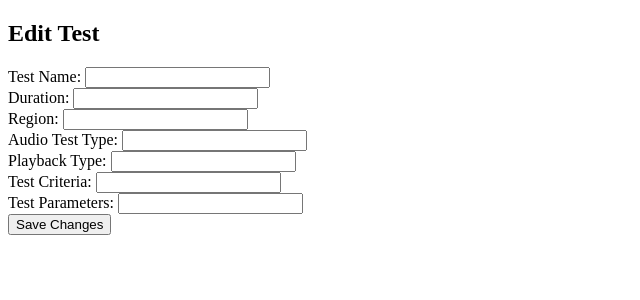
After one commit to CatrinaProject/sea-assignment, a Flask app: template templates/edit-tests.html in a window 1280 px wide. The commit adds this page. Shown: the top 300 px of the page, without its empty margins (0-640 px from the left). Run offline with Flask 3, Linux system fonts and the light colour scheme; the template is opened without the code that fills it, so the values that code supplies are empty.

Commit message:
Add edit/delete logic for both databases tests and televisions

```diff
--- a/app.py
+++ b/app.py
@@ -1,5 +1,5 @@
 import sqlite3
-from flask import Flask, redirect, render_template, request, session, flash
+from flask import Flask, redirect, render_template, request, session
 
 
 def register_user_to_db(username, password):
@@ -103,7 +103,6 @@ def is_admin():
 @app.route('/admin/dashboard', methods=["GET", "POST"])
 def admin_dashboard():
     if not is_admin():
-        flash('You are not authorized to access the admin dashboard.', 'error')
         return redirect('/home')
 
     if request.method == 'POST':
@@ -119,10 +118,8 @@ def admin_dashboard():
 
             con.commit()
             con.close()
-
-            flash('Selected user(s) approved as admin successfully.', 'success')
         else:
-            flash('No users selected for approval.', 'warning')
+            print('No users selected for approval.')
 
     con = sqlite3.connect('sea-assignment/database.db')
     cur = con.cursor()
@@ -138,12 +135,92 @@ def admin_dashboard():
 
 
 @app.route('/admin/televisions/edit', methods=['GET'])
-def edit_televisions():
-    pass
+def edit_television():
+    tv_id = request.args.get('tv_id')
+    conn = sqlite3.connect('sea-assignment/database.db')
+    cur = conn.cursor()
+    cur.execute("SELECT * FROM Televisions WHERE tv_id = ?", (tv_id,))
+    tv_record = cur.fetchone()
+    conn.close()
+    return render_template('edit-televisions.html', tv_id=tv_id, brand=tv_record[1], audio=tv_record[2], resolution=tv_record[3], refresh_rate=tv_record[4], screen_size=tv_record[5])
+
+@app.route('/admin/televisions/edit/submit', methods=['POST'])
+def update_television_record():
+    if request.method == 'POST':
+        tv_id = request.form['tv_id']
+        brand = request.form['brand']
+        audio = request.form['audio']
+        resolution = request.form['resolution']
+        refresh_rate = request.form['refresh_rate']
+        screen_size = request.form['screen_size']
+
+        # Update the television record
+        conn = sqlite3.connect('sea-assignment/database.db')
+        cur = conn.cursor()
+        cur.execute('''
+            UPDATE Televisions
+            SET brand=?, audio=?, resolution=?, refresh_rate=?, screen_size=?
+            WHERE tv_id=?
+        ''', (brand, audio, resolution, refresh_rate, screen_size, tv_id))
+        conn.commit()
+        conn.close()
+
+        return redirect('/televisions')  # Redirect to the page displaying television records
+
+@app.route('/admin/televisions/delete', methods=['GET'])
+def delete_television():
+    tv_id = request.args.get('tv_id')
+    conn = sqlite3.connect('sea-assignment/database.db')
+    cur = conn.cursor()
+    cur.execute("DELETE FROM Televisions WHERE tv_id = ?", (tv_id,))
+    conn.commit()
+    conn.close()
+    return redirect('/televisions')
 
 @app.route('/admin/tests/edit', methods=['GET'])
 def edit_tests():
-    pass
+    test_id = request.args.get('test_id')
+    conn = sqlite3.connect('sea-assignment/database.db')
+    cur = conn.cursor()
+    cur.execute("SELECT * FROM Tests WHERE test_id = ?", (test_id,))
+    test_record = cur.fetchone()
+    conn.close()
+    return render_template('edit-tests.html', test_id=test_id, test_name=test_record[1], duration=test_record[2], region=test_record[3], audio_test_type=test_record[4], playback_type=test_record[5], test_criteria=test_record[6], test_parameters=test_record[7])
+
+@app.route('/admin/tests/edit/submit', methods=['POST'])
+def update_test_record():
+    if request.method == 'POST':
+        test_id = request.form['test_id']
+        test_name = request.form['test_name']
+        duration = request.form['duration']
+        region = request.form['region']
+        audio_test_type = request.form['audio_test_type']
+        playback_type = request.form['playback_type']
+        test_criteria = request.form['test_criteria']
+        test_parameters = request.form['test_parameters']
+
+        # Update the test record
+        conn = sqlite3.connect('sea-assignment/database.db')
+        cur = conn.cursor()
+        cur.execute('''
+            UPDATE Tests
+            SET test_name=?, duration=?, region=?, audio_test_type=?, playback_type=?, test_criteria=?, test_parameters=?
+            WHERE test_id=?
+        ''', (test_name, duration, region, audio_test_type, playback_type, test_criteria, test_parameters, test_id))
+        conn.commit()
+        conn.close()
+
+        return redirect('/tests')  # Redirect to the page displaying test records
+
+@app.route('/admin/tests/delete', methods=['GET'])
+def delete_test():
+    test_id = request.args.get('test_id')
+    conn = sqlite3.connect('sea-assignment/database.db')
+    cur = conn.cursor()
+    cur.execute("DELETE FROM Tests WHERE test_id = ?", (test_id,))
+    conn.commit()
+    conn.close()
+    return redirect('/tests')
 
 @app.route('/logout')
 def logout():
--- /dev/null
+++ b/templates/edit-tests.html
@@ -0,0 +1,27 @@
+<!DOCTYPE html>
+<html>
+<head>
+    <title>Edit Test</title>
+</head>
+<body>
+    <h2>Edit Test</h2>
+    <form method="post" action="/admin/tests/edit/submit">
+        <input type="hidden" name="test_id" value="{{ test_id }}">
+        <label for="test_name">Test Name:</label>
+        <input type="text" name="test_name" value="{{ test_name }}" required><br>
+        <label for="duration">Duration:</label>
+        <input type="text" name="duration" value="{{ duration }}" required><br>
+        <label for="region">Region:</label>
+        <input type="text" name="region" value="{{ region }}" required><br>
+        <label for="audio_test_type">Audio Test Type:</label>
+        <input type="text" name="audio_test_type" value="{{ audio_test_type }}" required><br>
+        <label for="playback_type">Playback Type:</label>
+        <input type="text" name="playback_type" value="{{ playback_type }}" required><br>
+        <label for="test_criteria">Test Criteria:</label>
+        <input type="text" name="test_criteria" value="{{ test_criteria }}" required><br>
+        <label for="test_parameters">Test Parameters:</label>
+        <input type="text" name="test_parameters" value="{{ test_parameters }}" required><br>
+        <button type="submit">Save Changes</button>
+    </form>
+</body>
+</html>
--- a/templates/tests.html
+++ b/templates/tests.html
@@ -29,6 +29,7 @@
             <th>Playback Type</th>
             <th>Test Criteria</th>
             <th>Test Parameters</th>
+            <th>Actions</th>
         </tr>
         {% for test in test_cases %}
             <tr>
@@ -40,6 +41,10 @@
                 <td>{{ test[5] }}</td>
                 <td>{{ test[6] }}</td>
                 <td>{{ test[7] }}</td>
+                <td class="actions">
+                    <a href="/admin/tests/edit?test_id={{ test[0] }}">Edit</a>
+                    <a href="/admin/tests/delete?test_id={{ test[0] }}">Delete</a>
+                </td>
             </tr>
         {% endfor %}
     </table>
```
Also changed, not shown: templates/edit-televisions.html (added, +23 -0 lines), templates/televisions.html (+9 -0 lines), database.db.
